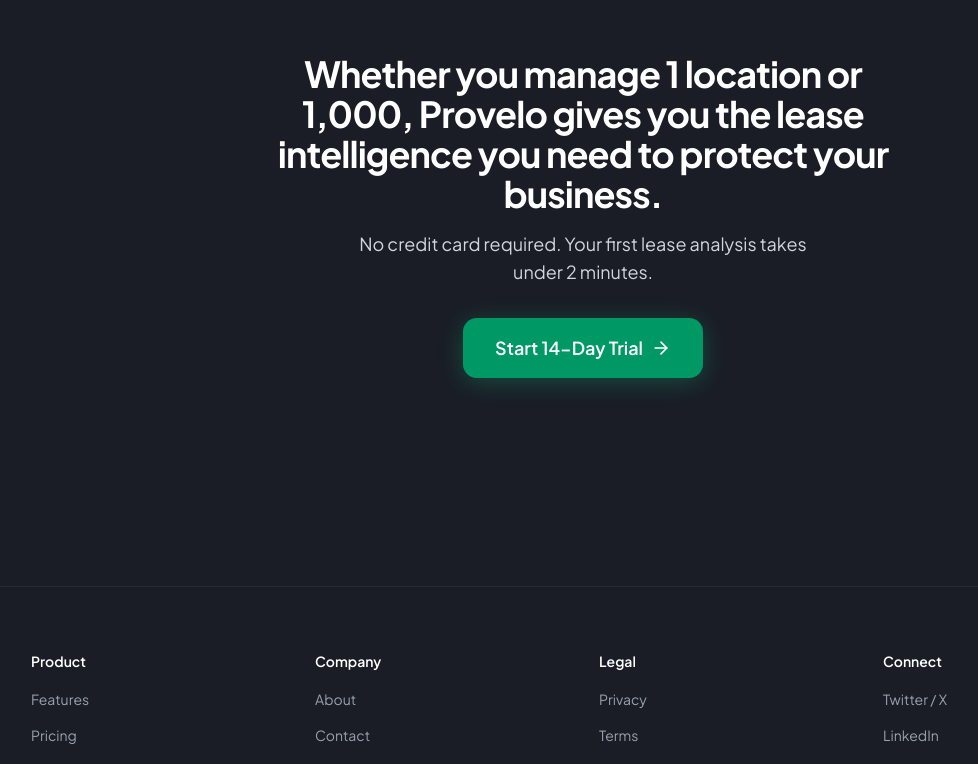
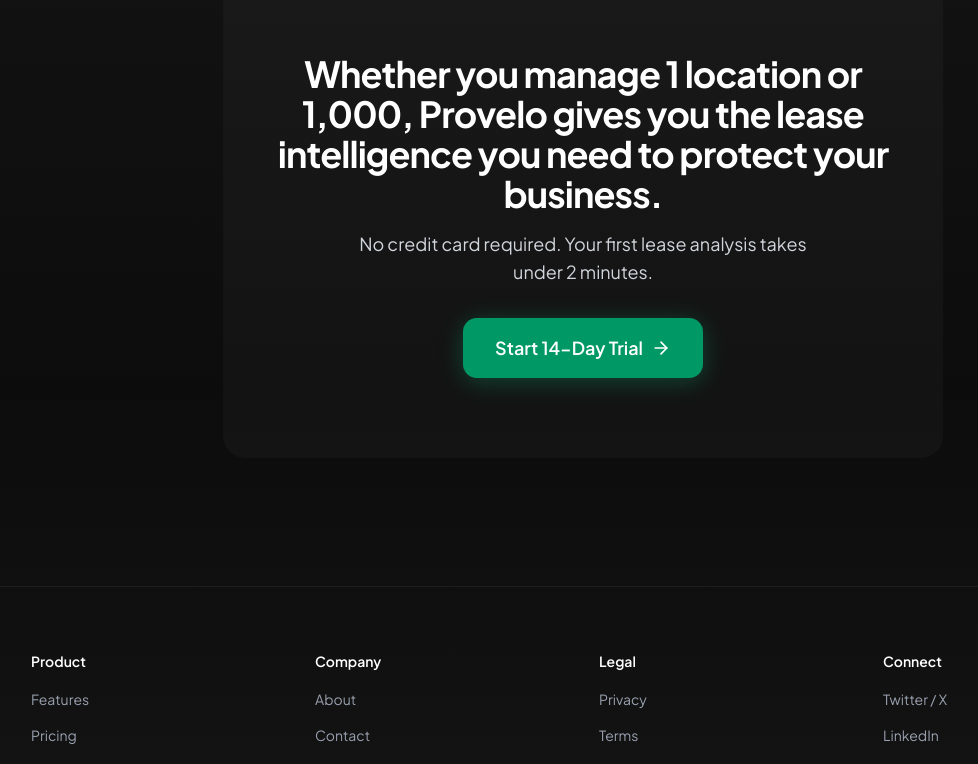
Before and after one commit to sstokes177-rgb/leaseiq, a Next.js app: page /about in a window 1280 px wide. Shown: the part 6120-6884 px from the top of the page, without its empty margins (57-1035 px from the left). Built offline with nearby package versions, Linux system fonts and the light colour scheme; no server answers.

Commit message:
About page: smooth blended alternating dark and light grey sections

```diff
--- a/src/app/about/page.tsx
+++ b/src/app/about/page.tsx
@@ -249,7 +249,7 @@
     >
       <Navbar />
 
-      <div className="flex-1 flex flex-col" style={{ background: '#1a1d25' }}>
+      <div className="flex-1 flex flex-col" style={{ background: 'linear-gradient(to bottom, rgb(12,12,12) 0%, rgb(22,22,22) 10%, rgb(12,12,12) 22%, rgb(22,22,22) 34%, rgb(12,12,12) 46%, rgb(22,22,22) 58%, rgb(12,12,12) 70%, rgb(22,22,22) 82%, rgb(12,12,12) 92%, rgb(22,22,22) 100%)' }}>
       {/* ── Hero ──────────────────────────────────────────────── */}
       <section className="relative flex items-center justify-center px-4 sm:px-6 py-24 sm:py-32">
         <div className="max-w-3xl mx-auto text-center">
@@ -380,7 +380,7 @@
             <div
               className="relative rounded-3xl px-6 py-16 sm:px-12 sm:py-20 text-center overflow-hidden"
               style={{
-                background: '#1a1d25',
+                background: 'rgba(255,255,255,0.03)',
               }}
             >
 
```
Also changed, not shown: 1 other file (tests, documents, lock files or other folders).
